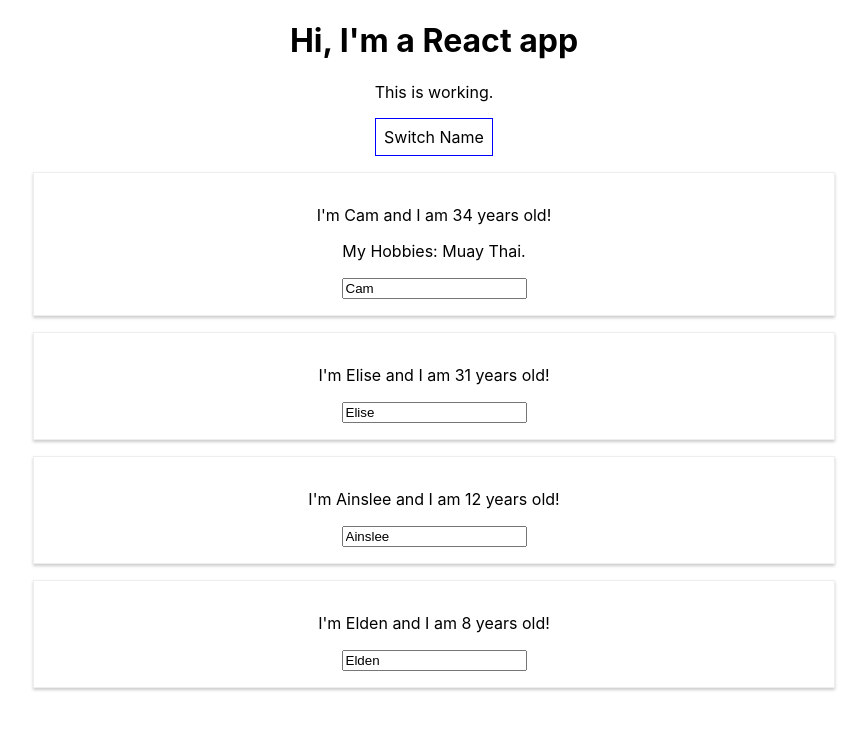
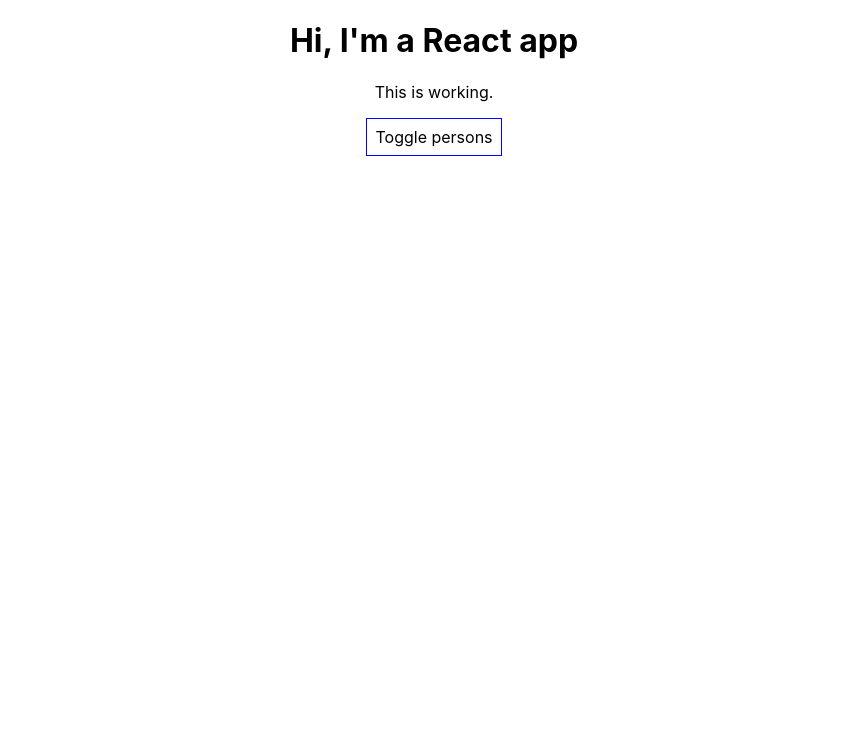
Before and after one commit to Cam512/React-project, a React (Create React App) app: page / in a window 1280 px wide. Shown: the top 730 px of the page, without its empty margins (206-1073 px from the left). Built offline with nearby package versions, Linux system fonts and the light colour scheme.

Commit message:
Added show persons toggle function to button

```diff
--- a/src/App.js
+++ b/src/App.js
@@ -9,7 +9,9 @@
       {name: 'Elise', age: 31 },
       {name: 'Ainslee', age: 12 },
       {name: 'Elden', age: 8 }
-    ]
+    ],
+    otherState: 'some other value',
+    showPersons: false
   }
 
   switchNameHandler = (newName) => {
@@ -36,6 +38,10 @@
       })
   }
 
+  togglePersonsHandler = () => {
+    const doesShow = this.state.showPersons;
+    this.setState({showPersons: !doesShow});
+  }
 
   render() {
     const style = {
@@ -46,18 +52,17 @@
       cursor: 'pointer'
     };
 
-    return (
-      <div className="App">
-        <h1>Hi, I'm a React app</h1>
-        <p>This is working.</p>
-        <button
-        style={style}
-        onClick={() => this.switchNameHandler('Cameron!!')}>Switch Name</button>
+    let persons = null;
+
+    if (this.state.showPersons) {
+      persons = (
+        <div>
           <Person
              name={this.state.persons[0].name}
              age={this.state.persons[0].age}
              click={this.switchNameHandler.bind(this, 'Cam!')}
-        changed={this.nameChangedHandler}>My Hobbies: Muay Thai.</Person>
+             changed={this.nameChangedHandler}>My Hobbies: MuayThai.
+          </Person>
           <Person
             name={this.state.persons[1].name}
             age={this.state.persons[1].age}/>
@@ -69,6 +74,18 @@
             age={this.state.persons[3].age}/>
         </div>
       );
+    }
+
+    return (
+      <div className="App">
+        <h1>Hi, I'm a React app</h1>
+        <p>This is working.</p>
+        <button
+          style={style}
+          onClick={this.togglePersonsHandler}>Toggle persons</button>
+          {persons}
+      </div>
+    );
     //return React.createElement('div', {className: 'App'}, React.createElement('h1', null, 'I\'m a React app!!!'));
   }
 }
```
Lines whose indentation alone changed are shown as unchanged.
